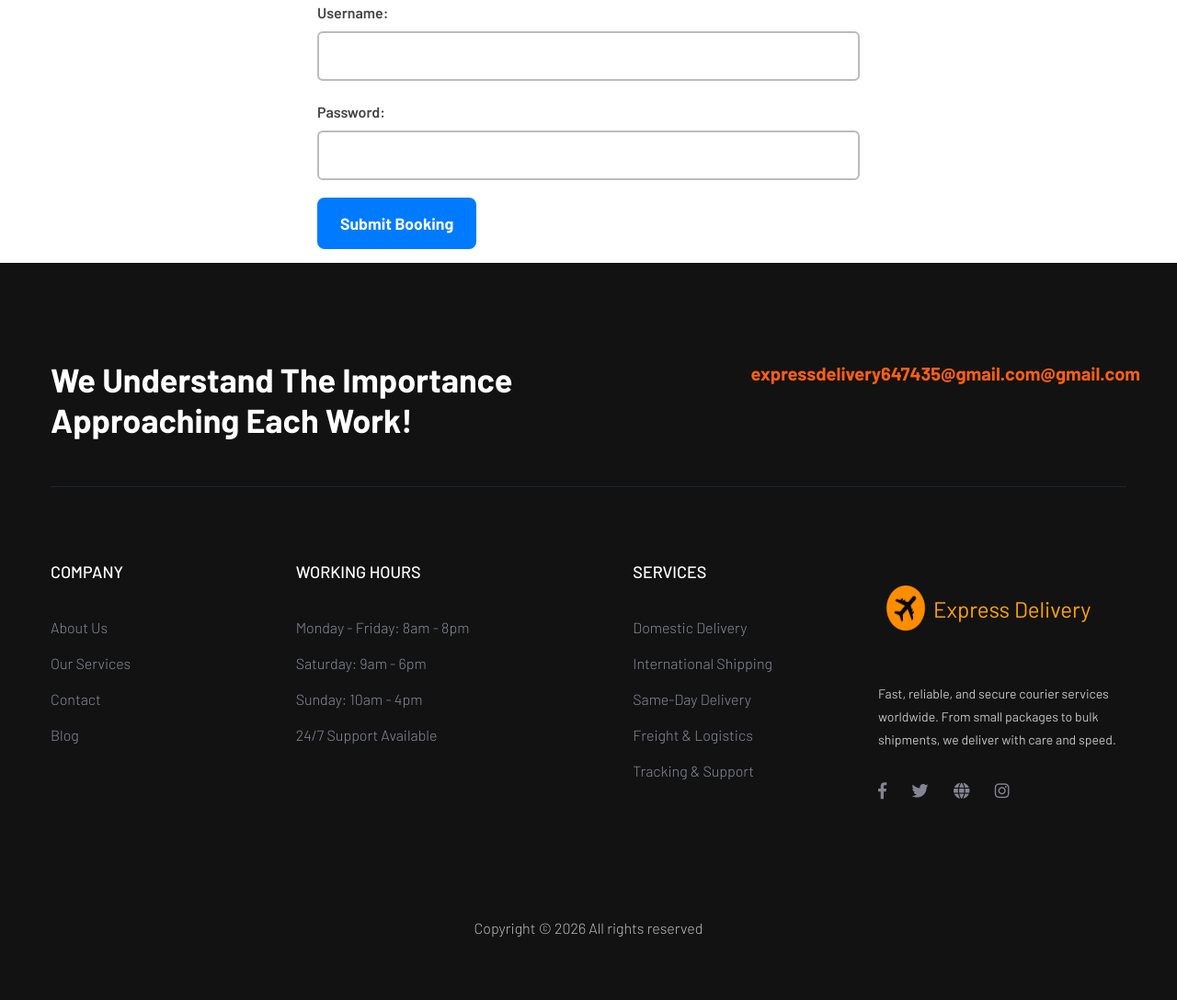
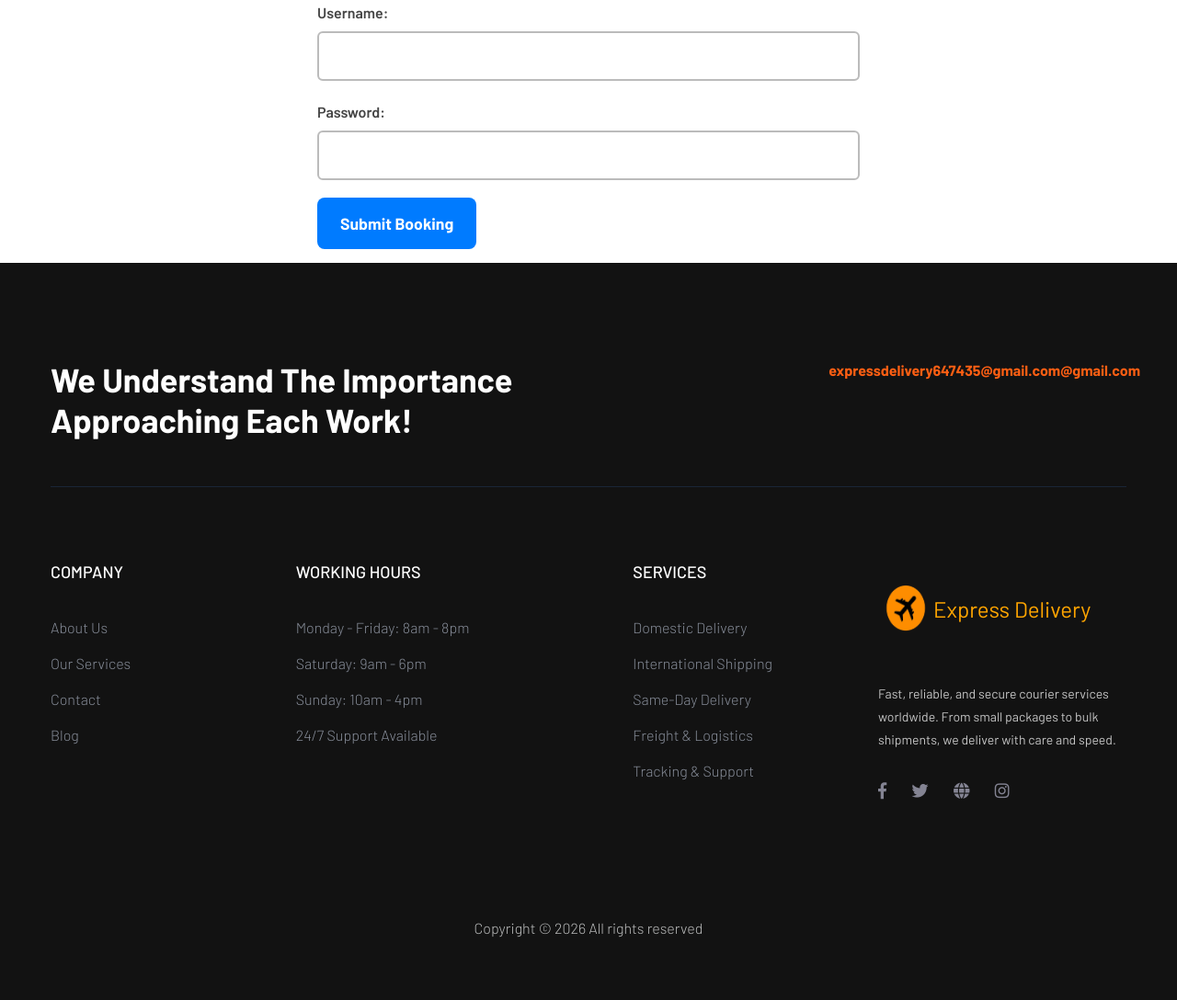
Before and after one commit to Success484/trevo-proj, a Django app: template templates/pages/detail_form.html in a window 1280 px wide. Shown: the part 170-1258 px from the top of the page at 92% size. Run offline with Django 5.2, Linux system fonts and the light colour scheme; the template is opened without the code that fills it: values that come from a table or form of the project are taken from there, others are empty; some libraries are stand-ins or nearby versions.

Commit message:
feat: updating

```diff
--- a/templates/base.html
+++ b/templates/base.html
@@ -775,7 +775,7 @@ figure.snip1157 .author h5 span {
                   </div>
                 </div>
                 <div style="margin-left: 8.5px;">
-                  <span style="font-size: 20px;" class="contact-number">expressdelivery647435@gmail.com@gmail.com</span>
+                  <span style="font-size: 16px;" class="contact-number">expressdelivery647435@gmail.com@gmail.com</span>
                 </div>
               </div>
             </div>
```
